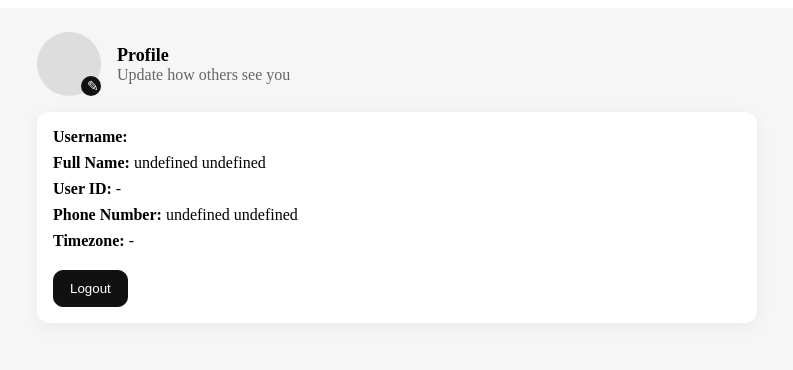
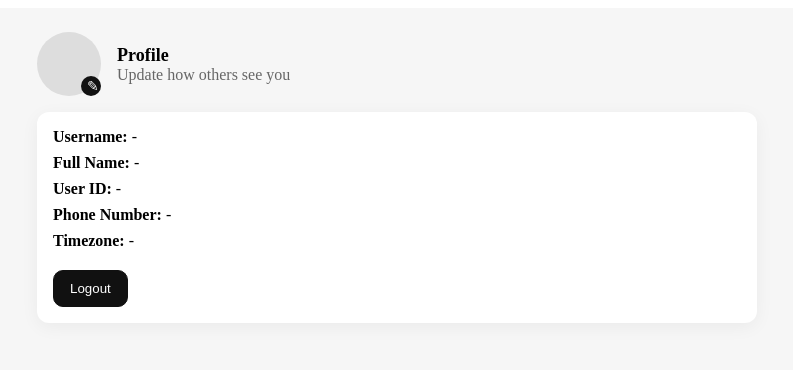
Before and after one commit to adhuldas/chat-app-ui, a React (Create React App) app: page /me in a window 1280 px wide. Shown: the top 370 px of the page, without its empty margins (243-1036 px from the left). Built offline with nearby package versions, Linux system fonts and the light colour scheme; no server answers.

Commit message:
profile image page updations

```diff
--- a/src/pages/ProfilePage.js
+++ b/src/pages/ProfilePage.js
@@ -1,14 +1,16 @@
+// src/pages/ProfilePage.js
 import React, { useContext, useEffect, useState, useMemo, useRef } from "react";
 import { AuthContext } from "../context/AuthContext";
 import { io } from "socket.io-client";
 import { useNavigate } from "react-router-dom";
+import { decryptPayload } from "../utils/encryption";
 
 const USER_API = process.env.REACT_APP_USER_API || "http://localhost:9001";
 const SOCKET_URL = process.env.REACT_APP_SOCKET_URL || "http://localhost:9002";
 
 export default function ProfilePage() {
   const navigate = useNavigate();
-  const { token, me, fetchMe, logout } = useContext(AuthContext);
+  const { token, me, fetchMe, logout, saveMe } = useContext(AuthContext);
   const [loading, setLoading] = useState(false);
   const [imageUrl, setImageUrl] = useState(null);
   const fileInputRef = useRef(null);
@@ -19,7 +21,7 @@ export default function ProfilePage() {
     return io(SOCKET_URL, { auth: { token } });
   }, [token]);
 
-  // Fetch user details
+  // Fetch user details on mount
   useEffect(() => {
     let mounted = true;
     if (!me) {
@@ -28,13 +30,16 @@ export default function ProfilePage() {
         if (mounted) setLoading(false);
       });
     }
-    return () => { mounted = false };
-  }, [fetchMe]);
+    return () => { mounted = false; };
+  }, [fetchMe, me]);
 
-  // Fetch profile image
+  // Fetch profile image whenever `me` changes
   useEffect(() => {
     const fetchImage = async () => {
-      if (!me?.files_id || !token) return;
+      if (!me?.files_id || !token) {
+        setImageUrl(null);
+        return;
+      }
       try {
         const res = await fetch(`${me.files_id}`, {
           method: "GET",
@@ -59,19 +64,31 @@ export default function ProfilePage() {
   const handleImageChange = async (e) => {
     const file = e.target.files?.[0];
     if (!file) return;
+
     const formData = new FormData();
     formData.append("profile_picture", file);
 
     try {
+      // 1️⃣ Upload new profile picture
       const res = await fetch(`${USER_API}/user/update/profile/image`, {
         method: "POST",
         headers: { Authorization: `Bearer ${token}` },
         body: formData,
       });
       if (!res.ok) throw new Error("Upload failed");
-      // Refresh profile image
-      const newUrl = URL.createObjectURL(file);
-      setImageUrl(newUrl);
+
+      // 2️⃣ Refresh /user/me
+      const meRes = await fetch(`${USER_API}/user/me`, {
+        headers: { Authorization: `Bearer ${token}` },
+      });
+      if (!meRes.ok) throw new Error("Failed to fetch user details");
+      const meEncrypted = await meRes.json();
+      const updatedMe = decryptPayload(meEncrypted);
+
+      // 3️⃣ Update context and local image
+      saveMe(updatedMe);
+      setImageUrl(updatedMe.files_id ? URL.createObjectURL(file) : null);
+
       alert("Profile picture updated!");
     } catch (err) {
       console.error(err);
@@ -139,10 +156,10 @@ export default function ProfilePage() {
           <div>Loading…</div>
         ) : (
           <div style={{ background: "#fff", padding: 16, borderRadius: 12, boxShadow: "0 4px 18px rgba(0,0,0,0.05)" }}>
-            <div style={{ marginBottom: 8 }}><b>Username:</b> {me?.username}</div>
-            <div style={{ marginBottom: 8 }}><b>Full Name:</b> {me?.firstname + " " + me?.lastname || "-"}</div>
+            <div style={{ marginBottom: 8 }}><b>Username:</b> {me?.username || "-"}</div>
+            <div style={{ marginBottom: 8 }}><b>Full Name:</b> {me?.firstname && me?.lastname ? `${me.firstname} ${me.lastname}` : "-"}</div>
             <div style={{ marginBottom: 8 }}><b>User ID:</b> {me?.user_id || me?._id || "-"}</div>
-            <div style={{ marginBottom: 8 }}><b>Phone Number:</b> {me?.country_code + " " + me?.phone_number || "-"}</div>
+            <div style={{ marginBottom: 8 }}><b>Phone Number:</b> {me?.country_code && me?.phone_number ? `${me.country_code} ${me.phone_number}` : "-"}</div>
             <div style={{ marginBottom: 8 }}><b>Timezone:</b> {me?.timezone || "-"}</div>
             <button
               onClick={handleLogout}
```
